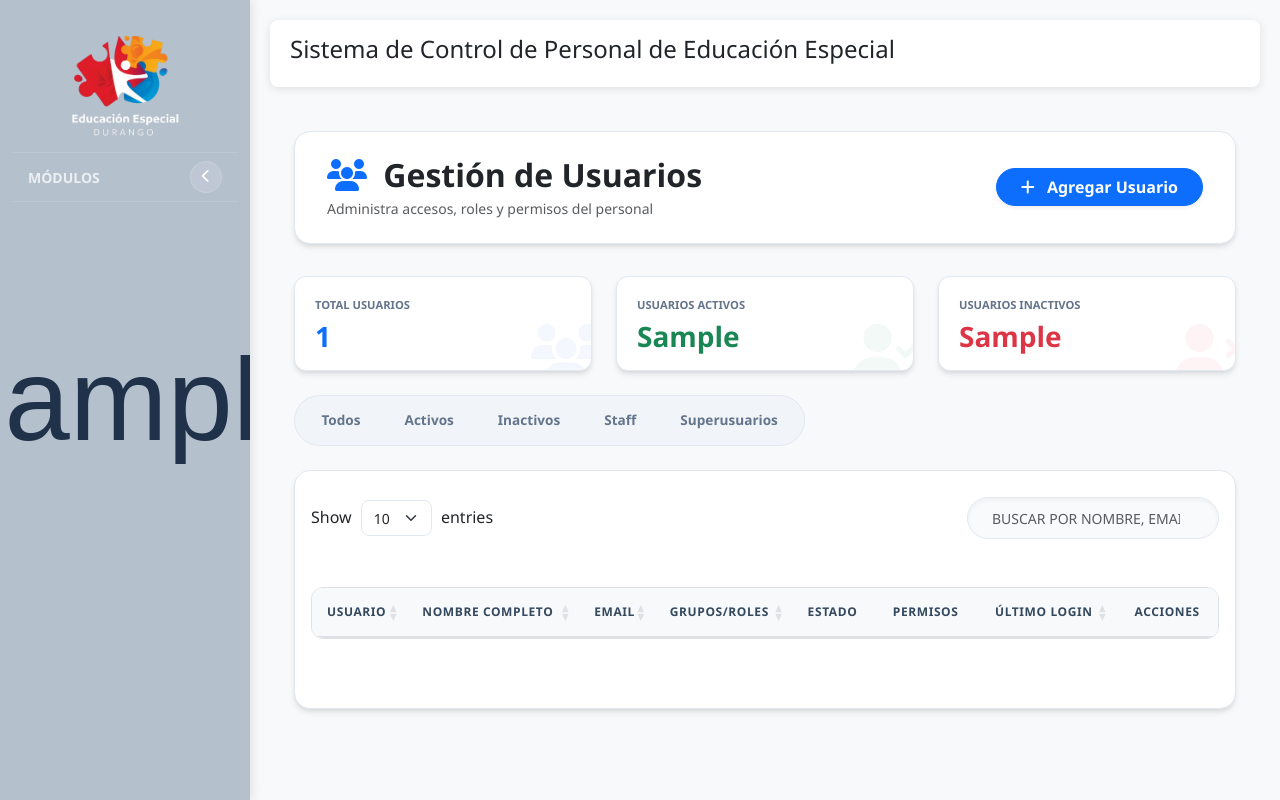
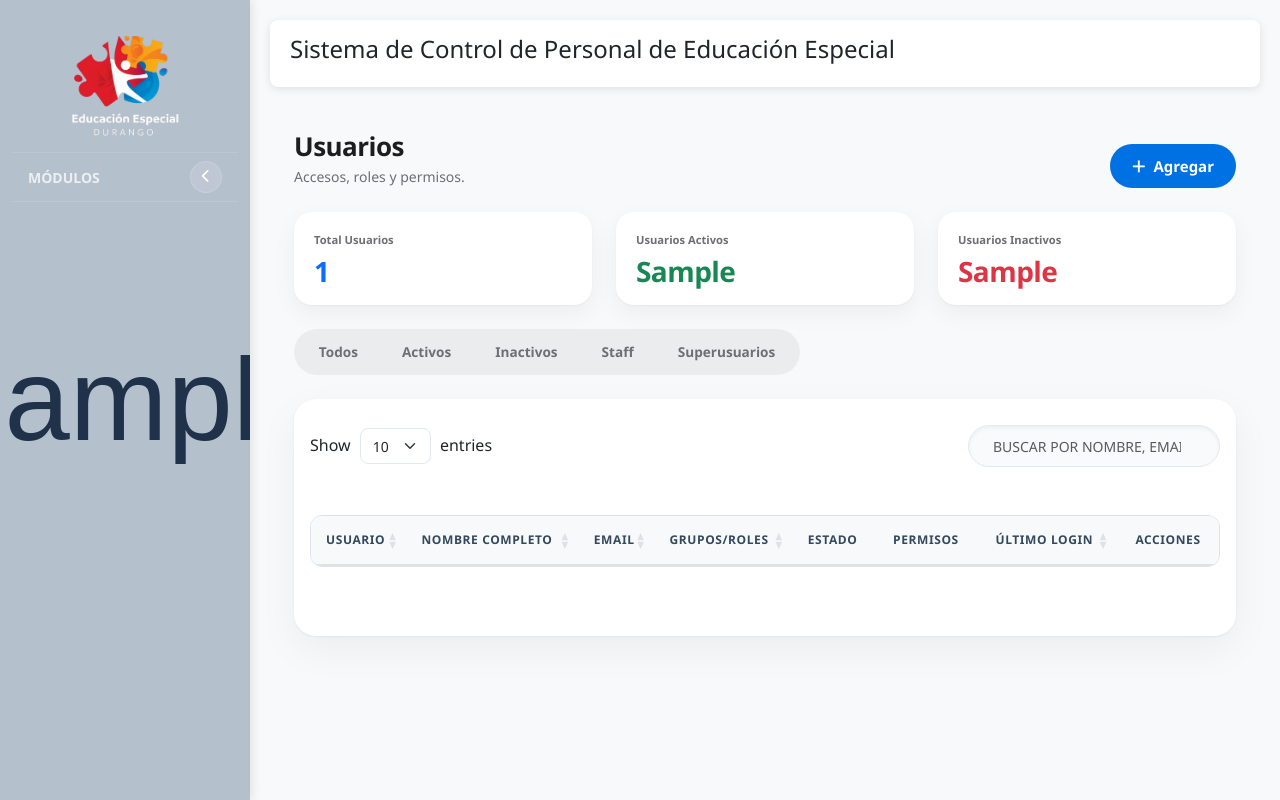
Before and after one commit to macrocleanquimica/control_maestros, a Django app: template gestion_escolar/templates/gestion_escolar/usuarios/user_list.html in a window 1280 px wide. Run offline with Django 5.2, Linux system fonts and the light colour scheme; the template is opened without the code that fills it: most values are stand-ins (such as "Sample title", 1, 10 or a date in 2020); grey boxes marked "Sample" are stand-in pictures; lists and menus that the app fills with data are empty; parts of the project's set-up code (start-up, migrations or seed data) failed here and were passed over; some libraries are stand-ins or nearby versions.

Commit message:
style: roles y usuarios con estilo minimalista
Paneles unicos, pestanas oscuras, etiquetas neutras. Intactos: permisos por rol, miembros, eliminar con confirmacion, filtros por estado, activar/desactivar y DataTable.

```diff
--- a/gestion_escolar/templates/gestion_escolar/usuarios/user_list.html
+++ b/gestion_escolar/templates/gestion_escolar/usuarios/user_list.html
@@ -5,16 +5,6 @@
 
 {% block content %}
 <style>
-    :root {
-        --ul-primary: #2563eb;
-        --ul-success: #10b981;
-        --ul-danger: #ef4444;
-        --ul-warning: #f59e0b;
-        --ul-info: #0ea5e9;
-        --ul-border: #e2e8f0;
-        --ul-shadow: 0 4px 6px -1px rgba(0, 0, 0, 0.1), 0 2px 4px -1px rgba(0, 0, 0, 0.06);
-    }
-
     .page-container {
         padding: 1.5rem;
         animation: fadeIn 0.4s ease-out;
@@ -25,69 +15,56 @@
         to { opacity: 1; transform: translateY(0); }
     }
 
-    /* Header Section */
+    /* Encabezado simple */
     .header-section {
-        background: white;
-        border-radius: 1rem;
-        padding: 1.5rem 2rem;
-        box-shadow: var(--ul-shadow);
-        border: 1px solid var(--ul-border);
-        margin-bottom: 2rem;
+        margin-bottom: 1.5rem;
         display: flex;
         justify-content: space-between;
-        align-items: center;
+        align-items: flex-end;
+        flex-wrap: wrap;
+        gap: 1rem;
     }
 
-    /* Stat Cards Modern */
+    /* Conteos */
     .stat-card-modern {
-        background: white;
-        border: 1px solid var(--ul-border);
-        border-radius: 0.75rem;
+        background: var(--surface, #fff);
+        border-radius: var(--r-card, 18px);
         padding: 1.25rem;
         position: relative;
         overflow: hidden;
-        transition: transform 0.2s;
-        box-shadow: var(--ul-shadow);
+        box-shadow: var(--sh-card, 0 1px 2px rgba(0,0,0,0.04), 0 8px 24px rgba(0,0,0,0.05));
         height: 100%;
     }
 
-    .stat-card-modern:hover {
-        transform: translateY(-5px);
-    }
-
     .stat-card-modern .icon-bg {
-        position: absolute;
-        right: -10px;
-        bottom: -10px;
-        font-size: 3.5rem;
-        opacity: 0.05;
-        color: var(--ul-primary);
+        display: none;
     }
 
     .stat-value {
         font-size: 1.75rem;
-        font-weight: 800;
+        font-weight: 700;
+        letter-spacing: -0.02em;
+        font-variant-numeric: tabular-nums;
         margin: 0;
         line-height: 1;
+        color: var(--text, #1d1d1f);
     }
 
     .stat-label {
         font-size: 0.7rem;
-        text-transform: uppercase;
-        font-weight: 700;
-        color: #64748b;
+        font-weight: 600;
+        color: var(--text-2, #6e6e73);
         margin-bottom: 0.5rem;
     }
 
-    /* Filters Pill Styling */
+    /* Filtros segmentados */
     .filter-pills {
-        background: #f1f5f9;
-        padding: 0.4rem;
+        background: rgba(0,0,0,0.05);
+        padding: 0.3rem;
         border-radius: 2rem;
         display: inline-flex;
         gap: 0.25rem;
         margin-bottom: 1.5rem;
-        border: 1px solid var(--ul-border);
     }
 
     .pill-btn {
@@ -96,52 +73,56 @@
         border-radius: 1.5rem;
         font-size: 0.85rem;
         font-weight: 600;
-        transition: all 0.2s;
-        color: #64748b;
+        color: var(--text-2, #6e6e73);
         background: transparent;
         text-decoration: none;
     }
 
     .pill-btn:hover {
-        background: rgba(255, 255, 255, 0.5);
-        color: var(--ul-primary);
+        color: var(--text, #1d1d1f);
     }
 
     .pill-btn.active {
-        background: white;
-        color: var(--ul-primary);
-        box-shadow: 0 2px 4px rgba(0,0,0,0.05);
+        background: var(--text, #1d1d1f);
+        color: white;
     }
 
-    /* Table Card */
+    /* Tabla en panel único */
     .table-container-card {
-        background: white;
-        border-radius: 1rem;
-        border: 1px solid var(--ul-border);
-        box-shadow: var(--ul-shadow);
+        background: var(--surface, #fff);
+        border-radius: var(--r-panel, 22px);
+        box-shadow: var(--sh-panel, 0 1px 3px rgba(0,0,0,0.05), 0 14px 40px rgba(0,0,0,0.05));
         overflow: hidden;
     }
 
     .table thead th {
-        background-color: #f8fafc;
-        color: #475569;
-        font-weight: 700;
-        text-transform: uppercase;
-        font-size: 0.7rem;
-        border-bottom: 2px solid var(--ul-border);
-        padding: 1rem;
+        background: var(--surface, #fff);
+        color: var(--text-2, #6e6e73);
+        font-weight: 600;
+        font-size: 0.72rem;
+        letter-spacing: 0.04em;
+        border-bottom: 1px solid var(--hairline, rgba(0,0,0,0.07));
+        padding: 0.9rem 1rem;
+    }
+
+    .table tbody td {
+        border-bottom: 1px solid var(--hairline, rgba(0,0,0,0.07));
+    }
+
+    .table tbody tr:last-child td {
+        border-bottom: none;
     }
 
     .avatar-circle {
         width: 35px;
         height: 35px;
-        background-color: #e2e8f0;
+        background: rgba(0,0,0,0.05);
         border-radius: 50%;
         display: flex;
         align-items: center;
         justify-content: center;
-        font-weight: bold;
-        color: #475569;
+        font-weight: 600;
+        color: var(--text-2, #6e6e73);
         font-size: 0.85rem;
     }
 
@@ -150,21 +131,32 @@
         padding: 0.35rem 0.65rem;
         border-radius: 2rem;
         font-weight: 600;
+        background: rgba(0,0,0,0.05);
+        color: var(--text-2, #6e6e73);
+        display: inline-flex;
+        align-items: center;
     }
 
-    .badge-soft-success { background: #ecfdf5; color: #059669; }
-    .badge-soft-danger { background: #fef2f2; color: #dc2626; }
-    .badge-soft-primary { background: #eff6ff; color: #1d4ed8; }
+    .badge-soft-success { color: var(--text, #1d1d1f); }
+    .badge-soft-success::before {
+        content: '';
+        width: 7px;
+        height: 7px;
+        border-radius: 50%;
+        display: inline-block;
+        margin-right: 6px;
+        background: var(--live, #30d158);
+    }
 </style>
 
 <div class="page-container">
     <div class="header-section">
         <div>
-            <h2 class="mb-0 fw-bold text-dark"><i class="fas fa-users text-primary me-2"></i> Gestión de Usuarios</h2>
-            <p class="text-muted small mb-0 mt-1">Administra accesos, roles y permisos del personal</p>
+            <h2 class="apple-title" style="font-size: clamp(20px, 3vw, 26px);">Usuarios</h2>
+            <p class="apple-subtitle mb-0 mt-1">Accesos, roles y permisos.</p>
         </div>
-        <a href="{% url 'user_create' %}" class="btn btn-primary rounded-pill px-4 shadow-sm fw-bold btn-hover-animate">
-            <i class="fas fa-plus me-2"></i> Agregar Usuario
+        <a href="{% url 'user_create' %}" class="apple-btn">
+            <i class="fas fa-plus me-2"></i> Agregar
         </a>
     </div>
 
```
Also changed, not shown: gestion_escolar/templates/gestion_escolar/ajustes/role_list.html (+54 -92 lines).
